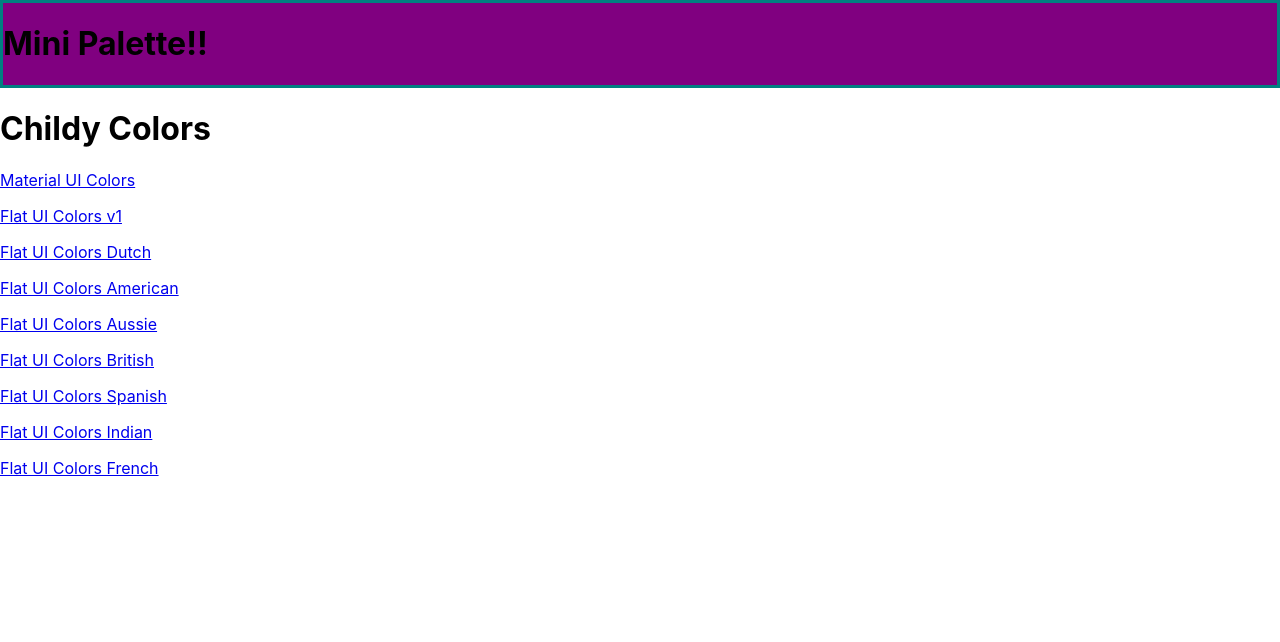
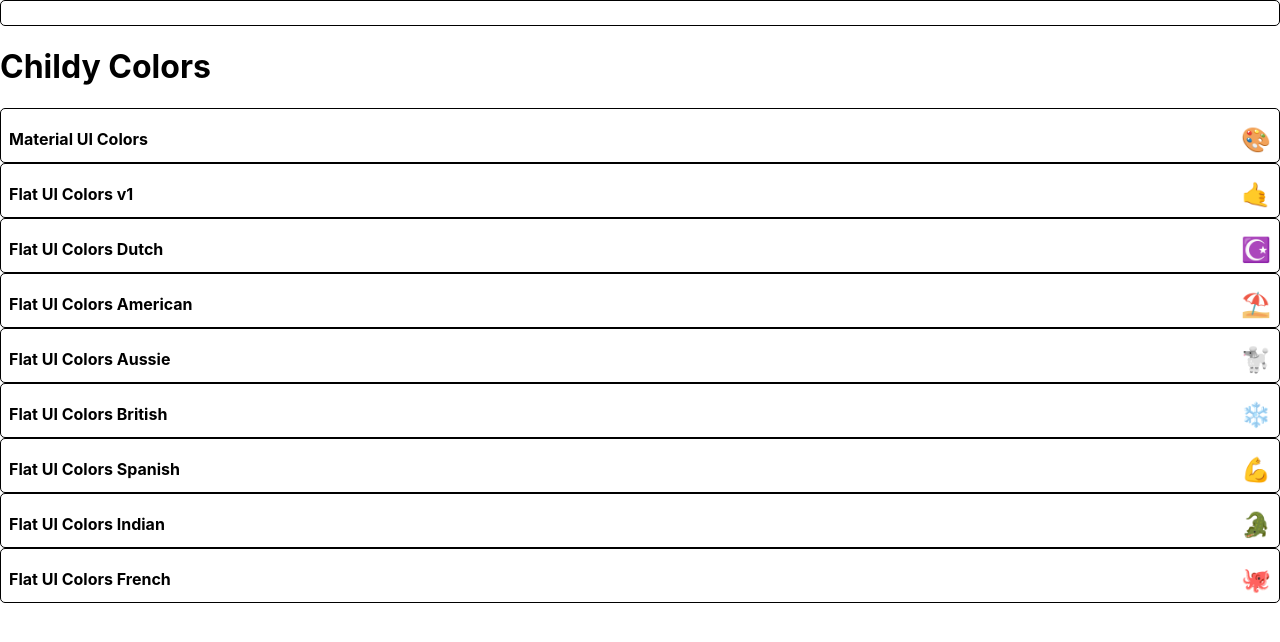
Before and after one commit to appsius/Color_Botanic, a React (Create React App) app: page / in a window 1280 px wide. Shown: the top 642 px of the page. Built offline with nearby package versions, Linux system fonts and the light colour scheme.

Commit message:
Styling MiniPalette with JSS

```diff
--- a/src/MiniPalette.js
+++ b/src/MiniPalette.js
@@ -2,18 +2,46 @@
 import { withStyles } from '@material-ui/core/styles';
 
 const styles = {
-  main: {
-    backgroundColor: 'purple',
-    border: '3px solid teal'
+  root: {
+    backgroundColor: 'white',
+    border: '1px solid black',
+    borderRadius: '5px',
+    padding: '0.5rem',
+    position: 'relative',
+    overflow: 'hidden',
+    '&:hover': {
+      cursor: 'pointer'
+    }
+  },
+  colors: {
+    backgroundColor: 'grey'
+  },
+  title: {
+    display: 'flex',
+    justifyContent: 'space-between',
+    alignItems: 'center',
+    margin: '0',
+    color: 'black',
+    paddingTop: '0.5rem',
+    fontSize: '1rem',
+    position: 'relative'
+  },
+  emoji: {
+    marginLeft: '0.5rem',
+    fontSize: '1.5rem'
   }
 };
 
 function MiniPalette(props) {
-  const { classes } = props;
+  const { classes, paletteName, emoji } = props;
   console.log(classes);
+
   return (
-    <div className={classes.main}>
-      <h1>Mini Palette!!</h1>
+    <div className={classes.root}>
+      <div className={classes.colors}></div>
+      <h5 className={classes.title}>
+        {paletteName} <span className={classes.emoji}>{emoji}</span>
+      </h5>
     </div>
   );
 }
--- a/src/PaletteList.js
+++ b/src/PaletteList.js
@@ -10,9 +10,7 @@
         <MiniPalette />
         <h1>Childy Colors</h1>
         {palettes.map(palette => (
-          <p>
-            <Link to={`/palette/${palette.id}`}>{palette.paletteName}</Link>
-          </p>
+          <MiniPalette {...palette} />
         ))}
       </div>
     );
--- a/src/seedColors.js
+++ b/src/seedColors.js
@@ -109,7 +109,7 @@
   {
     paletteName: 'Flat UI Colors Aussie',
     id: 'flat-ui-colors-aussie',
-    emoji: '🌠',
+    emoji: '🐩',
     colors: [
       { name: 'Beekeeper', color: '#f6e58d' },
       { name: 'SpicedNectarine', color: '#ffbe76' },
```
